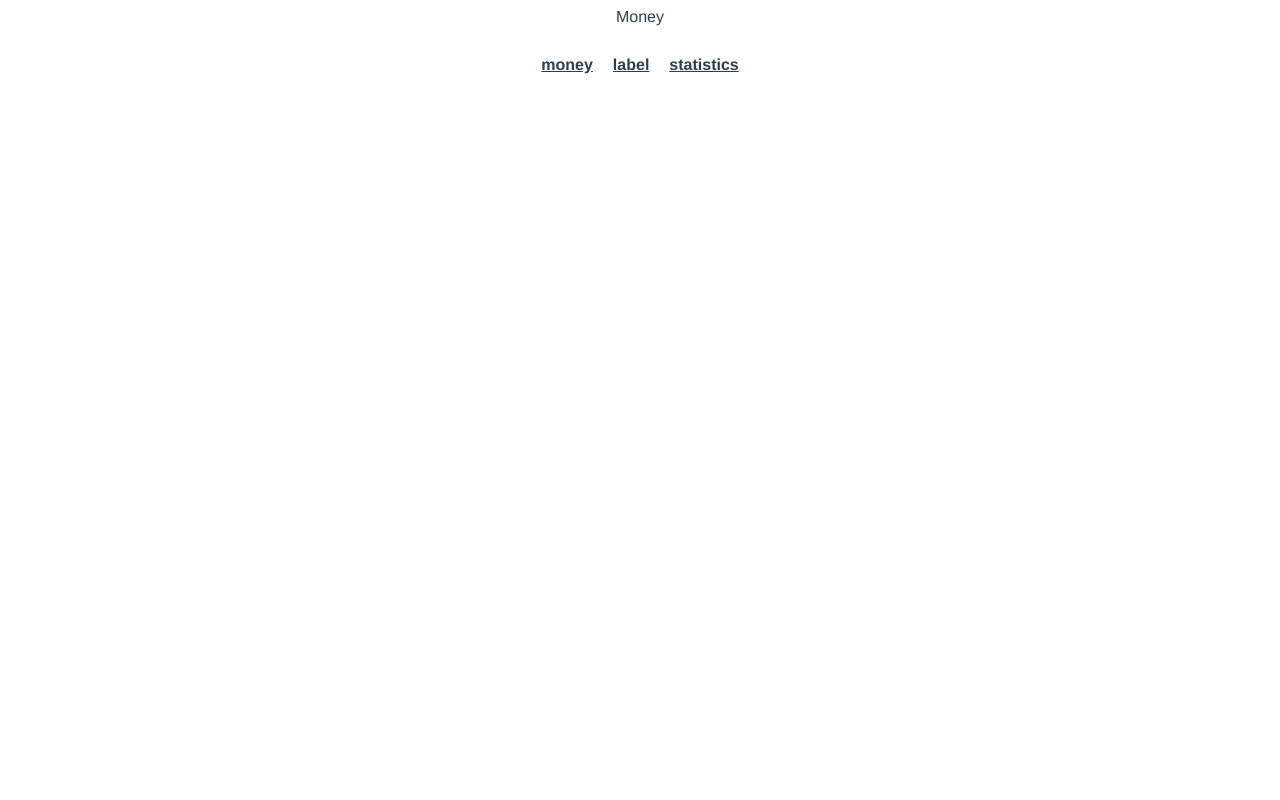
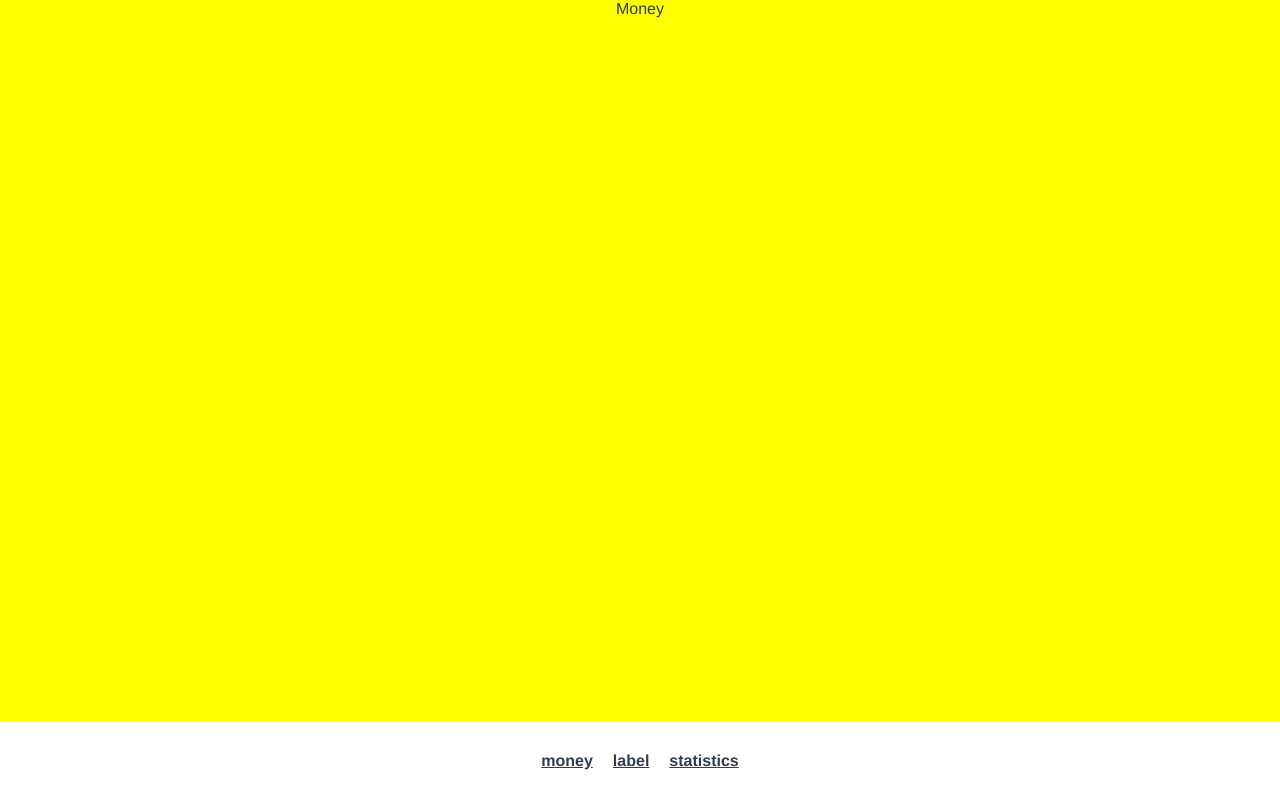
Before and after one commit to JimmeyCheung/morney-vue, a Vue app: page /#/money in a window 1280 px wide. Built offline with nearby package versions, Linux system fonts and the light colour scheme.

Commit message:
创建Layout,使用插槽slot

```diff
--- a/src/App.vue
+++ b/src/App.vue
@@ -5,6 +5,11 @@
 </template>
 
 <style lang="scss">
+*{
+  margin: 0;
+  padding: 0;
+  box-sizing: border-box;
+}
 #app {
   font-family: Avenir, Helvetica, Arial, sans-serif;
   -webkit-font-smoothing: antialiased;
--- /dev/null
+++ b/src/components/Layout.vue
@@ -0,0 +1,31 @@
+<template>
+    <div class="wrapper">
+    <div class="content">
+      <slot />
+    </div>
+    <Nav class="nav"/>
+  </div>
+</template>
+
+<script lang="ts">
+import { Component, Vue } from "vue-property-decorator";
+
+@Component
+export default class Layout extends Vue {
+}
+</script>
+
+<style lang="scss" scoped>
+  .wrapper{
+    display: flex;
+    flex-direction: column;
+    height: 100vh;
+
+    .content{
+      flex: 1;
+      height: 100%;
+      background: yellow;
+      overflow: auto;
+    }
+  }
+</style>
--- a/src/main.ts
+++ b/src/main.ts
@@ -4,10 +4,12 @@ import './registerServiceWorker'
 import router from './router'
 import store from './store'
 import Nav from './components/Nav.vue';
+import Layout from './components/Layout.vue';
 
 Vue.config.productionTip = false
 
 Vue.component('Nav', Nav);
+Vue.component('Layout', Layout);
 
 new Vue({
     router,
--- a/src/views/Label.vue
+++ b/src/views/Label.vue
@@ -1,8 +1,7 @@
 <template>
-  <div>
-    Label
-    <Nav />
-  </div>
+  <Layout>
+    <p>Label</p>
+  </Layout>
 </template>
 
 <script lang="ts">
@@ -11,6 +10,6 @@ import Vue from "vue";
 export default Vue.extend({});
 </script>
 
-<style lang="sass" scoped>
+<style lang="scss" scoped>
 
 </style>
--- a/src/views/Money.vue
+++ b/src/views/Money.vue
@@ -1,8 +1,7 @@
 <template>
-  <div>
-    Money
-    <Nav />
-  </div>
+  <Layout>
+    <p>Money</p>
+  </Layout>
 </template>
 
 <script lang="ts">
@@ -11,4 +10,5 @@ import Vue from "vue";
 export default Vue.extend({});
 </script>
 
-<style lang="sass" scoped></style>
+<style lang="scss" scoped>
+</style>
--- a/src/views/Statistics.vue
+++ b/src/views/Statistics.vue
@@ -1,8 +1,7 @@
 <template>
-  <div>
-    Statistics
-    <Nav />
-  </div>
+  <Layout>
+    <p>Statistics</p>
+  </Layout>
 </template>
 
 <script lang="ts">
@@ -11,6 +10,6 @@ import Vue from "vue";
 export default Vue.extend({});
 </script>
 
-<style lang="sass" scoped>
+<style lang="scss" scoped>
 
 </style>
```
